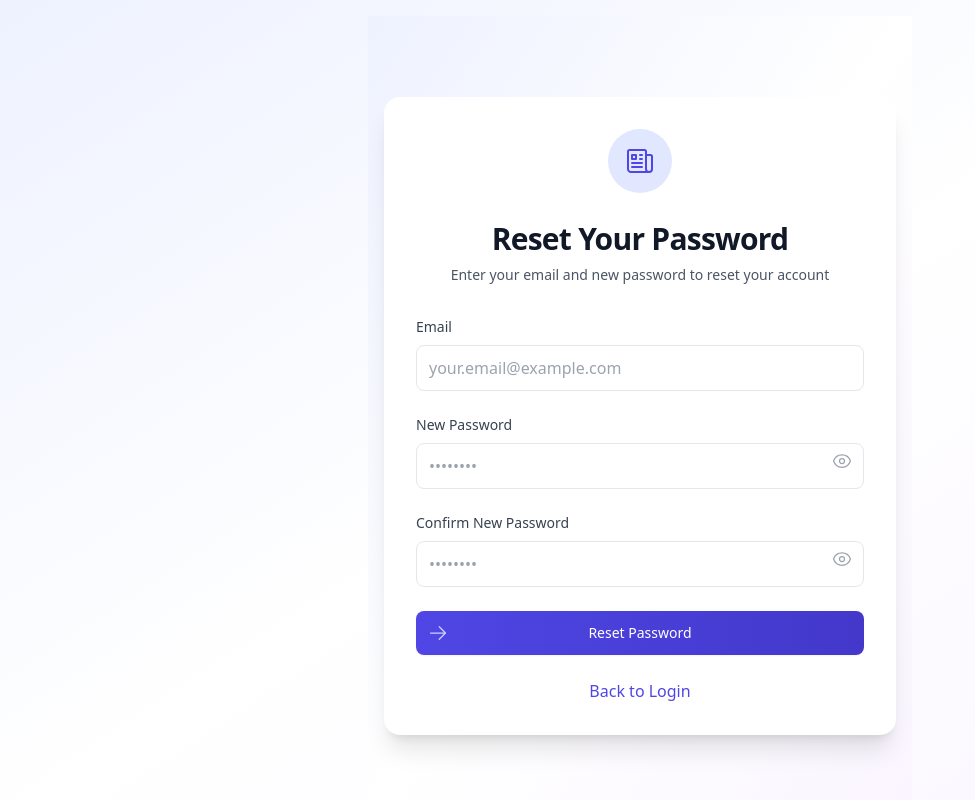
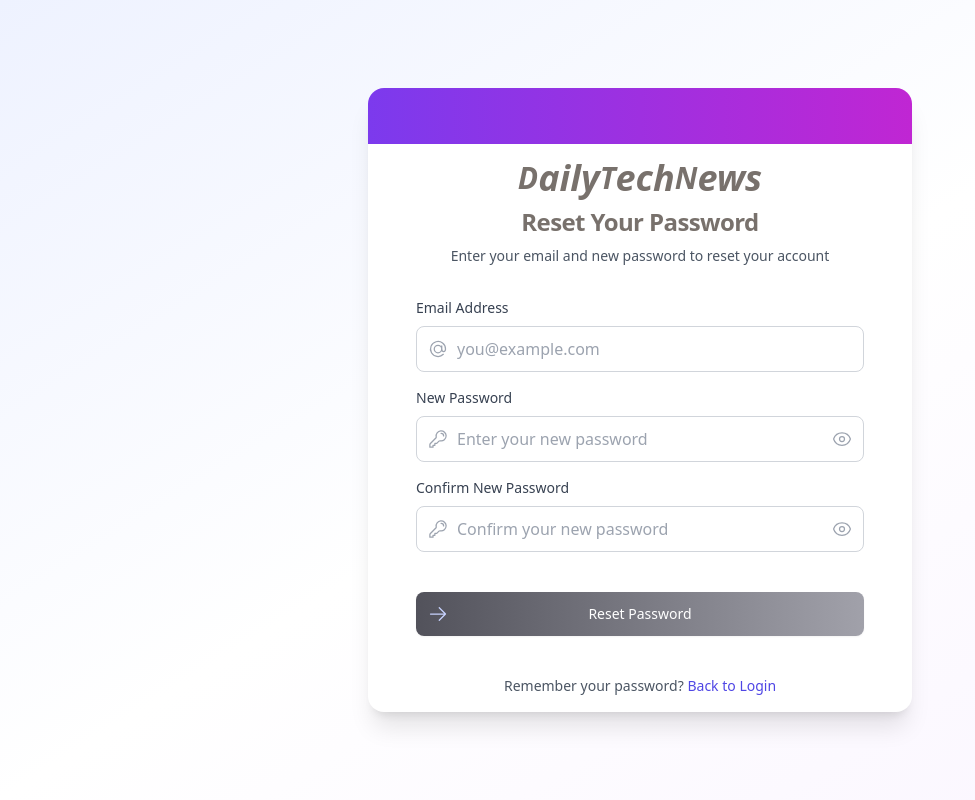
Before and after one commit to thangtruong1808/NewsStudios, a Next.js app: page /login/reset-password in a window 1280 px wide. Shown: the top 800 px of the page, without its empty margins (0-975 px from the left). Built offline with nearby package versions, Linux system fonts and the light colour scheme; no server answers; the database is empty.

Commit message:
update layout for login and reset-password pages

```diff
--- a/app/(main)/layout.tsx
+++ b/app/(main)/layout.tsx
@@ -27,7 +27,7 @@
             <main className="flex-1 min-w-0 w-full lg:w-auto">{children}</main>
 
             {/* Right Sidebar */}
-            <div className="hidden lg:block w-72 flex-shrink-0 py-2">
+            <div className="hidden lg:block w-72 flex-shrink-0">
               <QuickLinks />
               <RightSidebar />
             </div>
--- a/app/dashboard/page.tsx
+++ b/app/dashboard/page.tsx
@@ -55,7 +55,7 @@
     <Suspense fallback={<Loading />}>
       <div className="">
         {/* Welcome Section */}
-        <div className="bg-gradient-to-r from-blue-600 to-indigo-600 rounded-xl p-6 text-white">
+        <div className="bg-gradient-to-r from-zinc-600 to-indigo-200 rounded-xl p-6 text-white">
           <h1 className="text-3xl font-bold">Welcome back!</h1>
           <p className="mt-2 text-blue-100">
             Here's what's happening with your content today.
--- a/app/login/LoginForm.tsx
+++ b/app/login/LoginForm.tsx
@@ -84,18 +84,23 @@
   };
 
   return (
-    <form onSubmit={handleSubmit} className="space-y-8 max-w-3xl mx-auto mb-3">
+    <div className="w-full max-w-md mx-auto">
+      <form onSubmit={handleSubmit} className="space-y-6">
+        <div className="space-y-4">
           <FormInput
             id="email"
             name="email"
             type="email"
-        label="Email"
+            label="Email Address"
             value={formData.email}
             onChange={handleChange}
             error={formErrors.email}
-        placeholder="Enter your email"
+            placeholder="you@example.com"
             icon={
-          <AtSymbolIcon className="h-5 w-5 text-gray-400" aria-hidden="true" />
+              <AtSymbolIcon
+                className="h-5 w-5 text-gray-400"
+                aria-hidden="true"
+              />
             }
             autoComplete="email"
           />
@@ -109,7 +114,9 @@
             onChange={handleChange}
             error={formErrors.password}
             placeholder="Enter your password"
-        icon={<KeyIcon className="h-5 w-5 text-gray-400" aria-hidden="true" />}
+            icon={
+              <KeyIcon className="h-5 w-5 text-gray-400" aria-hidden="true" />
+            }
             rightElement={
               <PasswordToggle
                 showPassword={showPassword}
@@ -118,21 +125,68 @@
             }
             autoComplete="current-password"
           />
+        </div>
 
         <ErrorMessage message={errorMessage} />
 
-      <div className="flex items-center justify-between">
+        <div className="flex justify-end">
+          {/* Remember me Section */}
+          {/* <div className="flex items-center">
+            <input
+              id="remember-me"
+              name="remember-me"
+              type="checkbox"
+              className="h-4 w-4 rounded border-gray-300 text-indigo-600 focus:ring-indigo-500"
+            />
+            <label
+              htmlFor="remember-me"
+              className="ml-2 block text-sm text-gray-700"
+            >
+              Remember me
+            </label>
+          </div> */}
+
           <div className="text-sm">
             <Link
               href="/login/reset-password"
-            className="font-medium text-indigo-600 hover:text-indigo-500"
+              className="font-medium text-indigo-600 hover:text-indigo-500 transition-colors duration-200"
             >
               Forgot your password?
             </Link>
           </div>
         </div>
 
+        <div className="">
           <SubmitButton isPending={isPending} />
+        </div>
+        <div className="flex flex-col items-start py-4">
+          <p>
+            <label
+              className="block text-gray-500 font-small mb-2"
+              htmlFor="username"
+            >
+              Username:<span className="px-3">user@nextmail.com</span>
+            </label>
+          </p>
+          <p>
+            <label
+              className="block text-gray-500 font-small mb-2"
+              htmlFor="password"
+            >
+              Password:<span className="px-3">25Thang!@</span>
+            </label>
+          </p>
+        </div>
+        {/* <div className="text-center text-sm text-gray-600">
+          Don't have an account?{" "}
+          <Link
+            href="/register"
+            className="font-medium text-indigo-600 hover:text-indigo-500 transition-colors duration-200"
+          >
+            Sign up
+          </Link>
+        </div> */}
       </form>
+    </div>
   );
 }
--- a/app/login/components/FormInput.tsx
+++ b/app/login/components/FormInput.tsx
@@ -31,12 +31,12 @@
   autoComplete,
 }: FormInputProps) {
   return (
-    <div className="space-y-2 w-full max-w-4xl">
+    <div className="space-y-2">
       <label htmlFor={id} className="block text-sm font-medium text-gray-700">
         {label}
       </label>
-      <div className="relative w-full">
-        <div className="pointer-events-none absolute inset-y-0 left-0 flex items-center pl-4">
+      <div className="relative">
+        <div className="pointer-events-none absolute inset-y-0 left-0 flex items-center pl-3">
           {icon}
         </div>
         <input
@@ -47,15 +47,18 @@
           value={value}
           onChange={onChange}
           className={`block w-full rounded-lg border ${
-            error ? "border-red-300" : "border-gray-200"
-          } pl-12 pr-4 py-2.5 text-gray-900 placeholder-gray-400
+            error ? "border-red-300" : "border-gray-300"
+          } pl-10 pr-4 py-2.5 text-gray-900 placeholder-gray-400
           focus:border-indigo-500 focus:outline-none focus:ring-2 focus:ring-indigo-200
-          transition-colors duration-200 ease-in-out
-          ${error ? "bg-red-50" : "bg-white"}`}
+          transition-all duration-200 ease-in-out
+          ${error ? "bg-red-50" : "bg-white"}
+          hover:border-gray-400`}
           placeholder={placeholder}
+          aria-invalid={error ? "true" : "false"}
+          aria-describedby={error ? `${id}-error` : undefined}
         />
         {error && (
-          <div className="absolute inset-y-0 right-0 flex items-center pr-4">
+          <div className="absolute inset-y-0 right-0 flex items-center pr-3">
             <ExclamationCircleIcon
               className="h-5 w-5 text-red-500"
               aria-hidden="true"
@@ -63,13 +66,19 @@
           </div>
         )}
         {rightElement && (
-          <div className="absolute inset-y-0 right-0 flex items-center pr-4">
+          <div className="absolute inset-y-0 right-0 flex items-center pr-3">
             {rightElement}
           </div>
         )}
       </div>
       {error && (
-        <p className="mt-1 text-sm text-red-600 animate-fade-in">{error}</p>
+        <p
+          className="mt-1 text-sm text-red-600 animate-fade-in"
+          id={`${id}-error`}
+          role="alert"
+        >
+          {error}
+        </p>
       )}
     </div>
   );
--- a/app/login/components/SubmitButton.tsx
+++ b/app/login/components/SubmitButton.tsx
@@ -5,15 +5,25 @@
 
 interface SubmitButtonProps {
   isPending: boolean;
+  text?: {
+    default: string;
+    pending: string;
+  };
 }
 
-export default function SubmitButton({ isPending }: SubmitButtonProps) {
+export default function SubmitButton({
+  isPending,
+  text = {
+    default: "Sign in",
+    pending: "Signing in...",
+  },
+}: SubmitButtonProps) {
   return (
     <button
       type="submit"
       disabled={isPending}
-      className="group relative flex w-full justify-center rounded-lg bg-gradient-to-r from-indigo-600 to-indigo-700 py-3 px-4 text-sm font-medium text-white
-      hover:from-indigo-700 hover:to-indigo-800
+      className="group relative flex w-full justify-center rounded-lg bg-gradient-to-r from-zinc-600 to-zinc-400 py-3 px-4 text-sm font-medium text-white
+      hover:from-violet-600 hover:to-fuchsia-600
       focus:outline-none focus:ring-2 focus:ring-indigo-500 focus:ring-offset-2
       disabled:opacity-50 disabled:cursor-not-allowed
       transition-all duration-200 ease-in-out
@@ -25,7 +35,7 @@
           aria-hidden="true"
         />
       </span>
-      {isPending ? "Signing in..." : "Sign in"}
+      {isPending ? text.pending : text.default}
     </button>
   );
 }
--- a/app/login/page.tsx
+++ b/app/login/page.tsx
@@ -60,14 +60,42 @@
   };
 
   return (
-    <div className="min-h-screen flex items-center justify-center bg-gradient-to-br from-indigo-50 via-white to-purple-50">
+    <>
+      <div className="bg-white rounded-2xl shadow-xl">
+        {/* bg color on the top */}
+        <div className="w-full bg-gradient-to-r from-violet-600 to-fuchsia-600 mb-3 py-7 rounded-t-2xl" />
+        <div className="text-center mb-8">
+          <div className="flex flex-col items-center mb-4">
+            <Link
+              href="/"
+              className="text-4xl font-bold text-stone-500 mt-1 italic"
+            >
+              <span className="relative inline-flex items-center">
+                <span className="text-3xl">D</span>
+                <span>aily</span>
+                <span className="text-3xl">T</span>
+                <span>ech</span>
+                <span className="text-3xl">N</span>
+                <span>ews</span>
+              </span>
+            </Link>
+          </div>
+          <h1 className="text-2xl font-bold text-stone-500 tracking-tight">
+            Welcome Back
+          </h1>
+          <p className="mt-2 text-sm text-gray-600">
+            Sign in to access your dashboard
+          </p>
+        </div>
+        <Suspense fallback={<div>Loading...</div>}>
+          <LoginForm />
+        </Suspense>
+      </div>
+      {/* <div className="min-h-screen flex items-center justify-center bg-gradient-to-br from-indigo-50 via-white to-purple-50">
         <div className="w-full max-w-4xl mx-4">
           <div className="bg-white rounded-2xl shadow-xl p-8">
             <div className="text-center mb-8">
               <div className="flex flex-col items-center mb-4">
-              {/* <div className="w-16 h-16 flex items-center justify-center rounded-full bg-indigo-100 mb-3">
-                <NewspaperIcon className="h-8 w-8 text-indigo-600" />
-              </div> */}
                 <Link
                   href="/"
                   className="text-4xl font-bold text-stone-500 mt-1 italic"
@@ -94,6 +122,7 @@
             </Suspense>
           </div>
         </div>
-    </div>
+      </div> */}
+    </>
   );
 }
--- a/app/login/reset-password/ResetPasswordForm.tsx
+++ b/app/login/reset-password/ResetPasswordForm.tsx
@@ -6,82 +6,145 @@
 import { zodResolver } from "@hookform/resolvers/zod";
 import { toast } from "sonner";
 import Link from "next/link";
-import FormInput from "./components/FormInput";
-import PasswordInput from "./components/PasswordInput";
-import SubmitButton from "./components/SubmitButton";
+import { AtSymbolIcon, KeyIcon } from "@heroicons/react/24/outline";
+import FormInput from "../components/FormInput";
+import ErrorMessage from "../components/ErrorMessage";
+import SubmitButton from "../components/SubmitButton";
+import PasswordToggle from "../components/PasswordToggle";
 import { resetPasswordSchema, ResetPasswordFormData } from "./schema";
 import { resetPassword } from "../actions/reset-password";
 
 export default function ResetPasswordForm() {
   const [isSubmitting, setIsSubmitting] = useState(false);
+  const [errorMessage, setErrorMessage] = useState<string | undefined>(
+    undefined
+  );
+  const [showPassword, setShowPassword] = useState(false);
+  const [showConfirmPassword, setShowConfirmPassword] = useState(false);
   const router = useRouter();
 
   const {
     register,
     handleSubmit,
     formState: { errors },
+    watch,
   } = useForm<ResetPasswordFormData>({
     resolver: zodResolver(resetPasswordSchema),
   });
 
+  const email = watch("email");
+  const password = watch("password");
+  const confirmPassword = watch("confirmPassword");
+
   const onSubmit = async (data: ResetPasswordFormData) => {
     try {
       setIsSubmitting(true);
+      setErrorMessage(undefined);
       const result = await resetPassword(data);
 
       if (result.error) {
-        toast.error(result.error);
+        setErrorMessage(result.error);
         return;
       }
 
       toast.success("Password reset successful");
       router.push("/login");
     } catch (error) {
-      toast.error("An error occurred while resetting your password");
+      setErrorMessage("An error occurred while resetting your password");
     } finally {
       setIsSubmitting(false);
     }
   };
 
   return (
-    <form className="space-y-6" onSubmit={handleSubmit(onSubmit)}>
+    <div className="w-full max-w-md mx-auto">
+      <form onSubmit={handleSubmit(onSubmit)} className="space-y-6">
+        <div className="space-y-4">
           <FormInput
             id="email"
             type="email"
-        label="Email"
+            label="Email Address"
+            value={email}
+            onChange={register("email").onChange}
+            name={register("email").name}
             error={errors.email?.message}
-        {...register("email")}
-        placeholder="your.email@example.com"
+            placeholder="you@example.com"
+            icon={
+              <AtSymbolIcon
+                className="h-5 w-5 text-gray-400"
+                aria-hidden="true"
+              />
+            }
+            autoComplete="email"
           />
 
-      <PasswordInput
+          <FormInput
             id="password"
+            type={showPassword ? "text" : "password"}
             label="New Password"
+            value={password}
+            onChange={register("password").onChange}
+            name={register("password").name}
             error={errors.password?.message}
-        {...register("password")}
-        placeholder="••••••••"
+            placeholder="Enter your new password"
+            icon={
+              <KeyIcon className="h-5 w-5 text-gray-400" aria-hidden="true" />
+            }
+            rightElement={
+              <PasswordToggle
+                showPassword={showPassword}
+                togglePassword={() => setShowPassword(!showPassword)}
+              />
+            }
+            autoComplete="new-password"
           />
 
-      <PasswordInput
+          <FormInput
             id="confirmPassword"
+            type={showConfirmPassword ? "text" : "password"}
             label="Confirm New Password"
+            value={confirmPassword}
+            onChange={register("confirmPassword").onChange}
+            name={register("confirmPassword").name}
             error={errors.confirmPassword?.message}
-        {...register("confirmPassword")}
-        placeholder="••••••••"
+            placeholder="Confirm your new password"
+            icon={
+              <KeyIcon className="h-5 w-5 text-gray-400" aria-hidden="true" />
+            }
+            rightElement={
+              <PasswordToggle
+                showPassword={showConfirmPassword}
+                togglePassword={() =>
+                  setShowConfirmPassword(!showConfirmPassword)
+                }
               />
+            }
+            autoComplete="new-password"
+          />
+        </div>
 
-      <SubmitButton isLoading={isSubmitting}>
-        {isSubmitting ? "Resetting..." : "Reset Password"}
-      </SubmitButton>
+        <ErrorMessage message={errorMessage} />
 
-      <div className="text-center">
+        <div className="pt-4">
+          <SubmitButton
+            isPending={isSubmitting}
+            text={{
+              default: "Reset Password",
+              pending: "Resetting...",
+            }}
+          />
+        </div>
+
+        <div className="text-center text-sm text-gray-600 py-4">
+          Remember your password?{" "}
           <Link
             href="/login"
-          className="font-medium text-indigo-600 hover:text-indigo-500"
+            className="font-medium text-indigo-600 hover:text-indigo-500 transition-colors duration-200"
           >
             Back to Login
           </Link>
         </div>
       </form>
+    </div>
   );
 }
--- a/app/login/reset-password/page.tsx
+++ b/app/login/reset-password/page.tsx
@@ -3,19 +3,31 @@
 import React from "react";
 import ResetPasswordForm from "./ResetPasswordForm";
 import { NewspaperIcon } from "@heroicons/react/24/outline";
+import Link from "next/link";
 
 export default function ResetPasswordPage() {
   return (
-    <div className="min-h-screen flex items-center justify-center bg-gradient-to-br from-indigo-50 via-white to-purple-50">
-      <div className="w-full max-w-lg mx-4">
-        <div className="bg-white rounded-2xl shadow-xl p-8">
+    <>
+      <div className="bg-white rounded-2xl shadow-xl">
+        <div className="w-full bg-gradient-to-r from-violet-600 to-fuchsia-600 mb-2 py-7 rounded-t-2xl" />
+
         <div className="text-center mb-8">
-            <div className="flex flex-col items-center mb-4">
-              <div className="w-16 h-16 flex items-center justify-center rounded-full bg-indigo-100 mb-3">
-                <NewspaperIcon className="h-8 w-8 text-indigo-600" />
+          <div className="flex flex-col items-center mb-2">
+            <Link
+              href="/"
+              className="text-4xl font-bold text-stone-500 mt-1 italic"
+            >
+              <span className="relative inline-flex items-center">
+                <span className="text-3xl">D</span>
+                <span>aily</span>
+                <span className="text-3xl">T</span>
+                <span>ech</span>
+                <span className="text-3xl">N</span>
+                <span>ews</span>
+              </span>
+            </Link>
           </div>
-            </div>
-            <h1 className="text-3xl font-bold text-gray-900 tracking-tight">
+          <h1 className="text-2xl font-bold text-stone-500 tracking-tight">
             Reset Your Password
           </h1>
           <p className="mt-2 text-sm text-gray-600">
@@ -24,7 +36,6 @@
         </div>
         <ResetPasswordForm />
       </div>
-      </div>
-    </div>
+    </>
   );
 }
```
Lines whose indentation alone changed are shown as unchanged.
